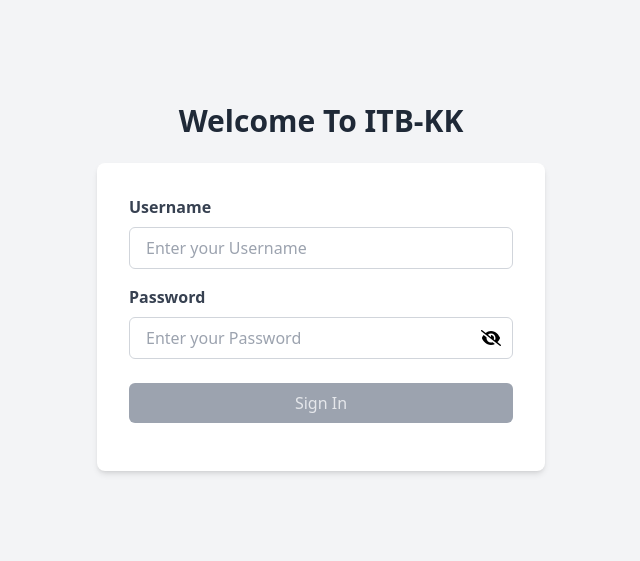
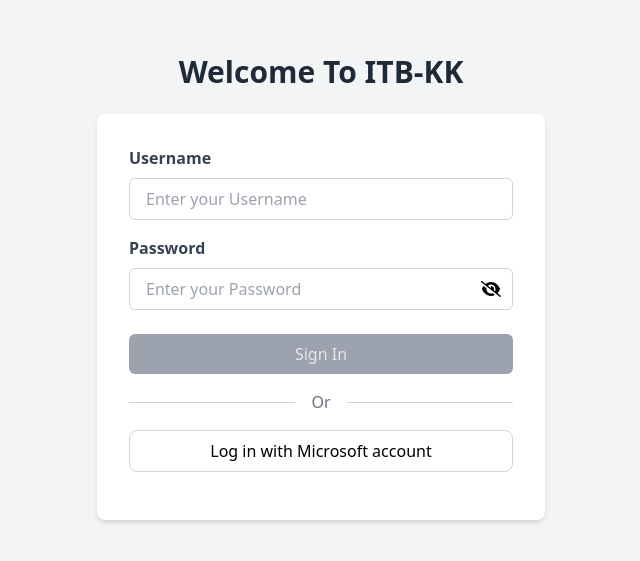
Before and after one commit to Integrated-Project1-G-PL-2/Frontend, a Vue app in the folder FrontEnd-Default/: page /login in a window 1280 px wide. Shown: the part 113-674 px from the top of the page, without its empty margins (319-959 px from the left). Built offline with nearby package versions, Linux system fonts and the light colour scheme.

Commit message:
add css handleMSIPLogin

```diff
--- a/FrontEnd-Default/src/components/LoginPage.vue
+++ b/FrontEnd-Default/src/components/LoginPage.vue
@@ -102,6 +102,9 @@ const checkPasswordLength = () => {
 
 const togglePasswordVisibility = () => {
   isPasswordVisible.value = !isPasswordVisible.value
+}
+const handleMSIPLogin = () => {
+  // logic for MSIP login
 }
 </script>
 
@@ -244,6 +247,18 @@ const togglePasswordVisibility = () => {
         >
           Sign In
         </button>
+        <div class="flex items-center my-4">
+          <div class="flex-grow border-t border-gray-300"></div>
+          <span class="mx-4 text-gray-500">Or</span>
+          <div class="flex-grow border-t border-gray-300"></div>
+        </div>
+
+        <button
+          @click="handleMSIPLogin"
+          class="w-full flex items-center justify-center border border-gray-300 py-2 rounded-lg hover:bg-gray-100 transition duration-200"
+        >
+          Log in with Microsoft account
+        </button>
       </div>
     </div>
   </div>
```
